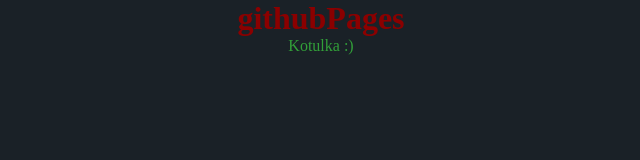
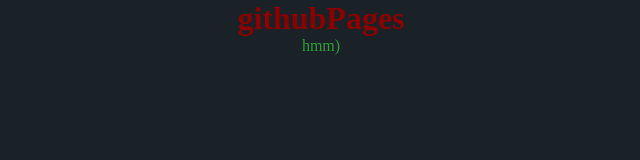
Before and after one commit to skradi/githubPages, a plain HTML site: page index.html in a window 1280 px wide. Shown: the full height of the page, 319-959 px from the left. Drawn offline with Linux system fonts and the light colour scheme.

Commit message:
Update index.html

```diff
--- a/index.html
+++ b/index.html
@@ -9,7 +9,7 @@
 <body>
     <header>
         <h1>githubPages</h1>
-        <p>Kotulka :) </p>
+        <p>hmm) </p>
     </header>
 
     <script src="main.js"></script>
```
